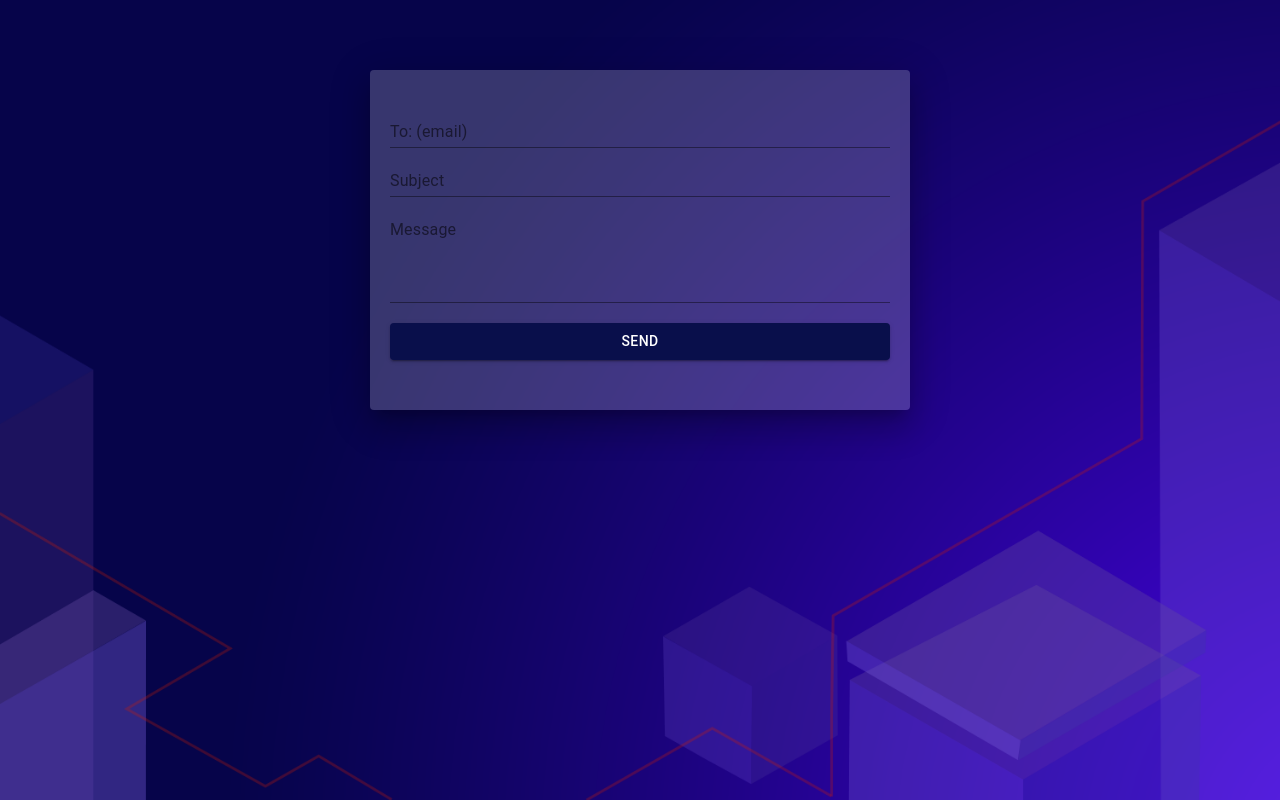
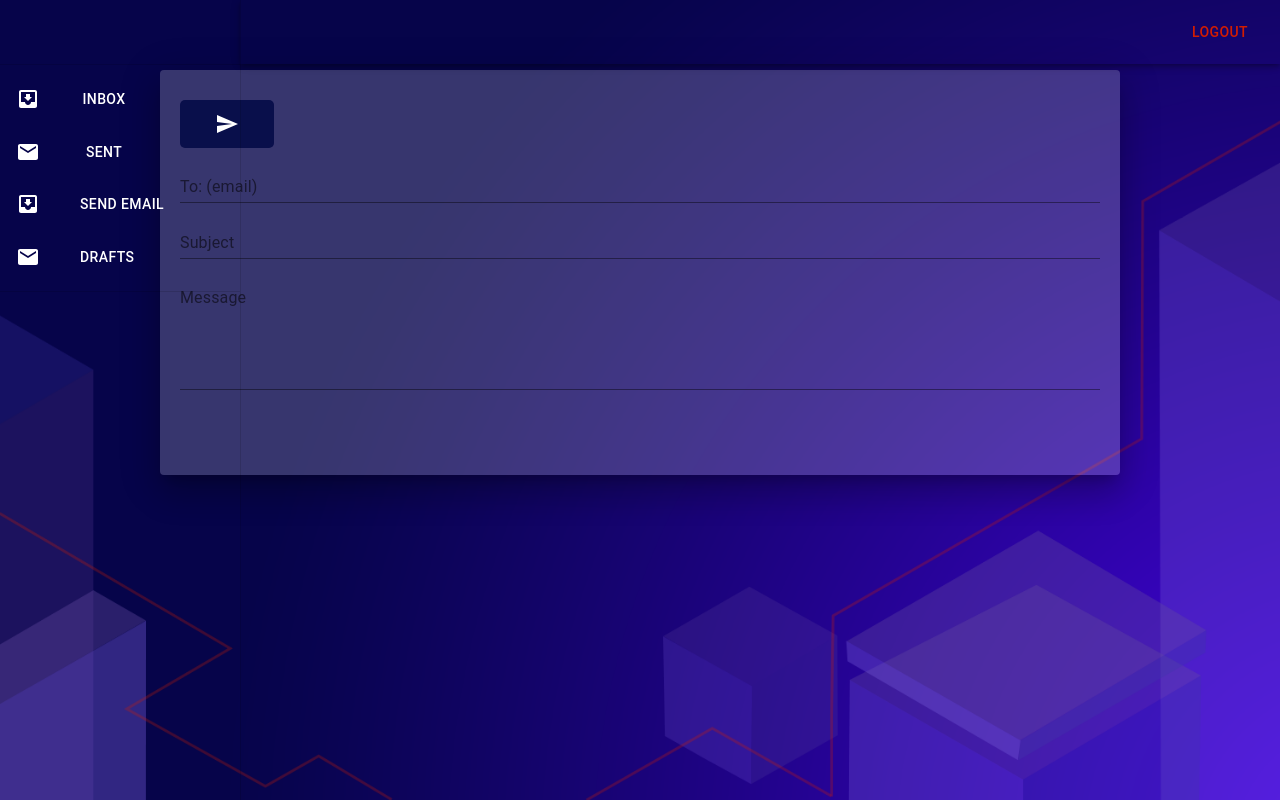
Before and after one commit to benceVadasz/get-to-know-lara-frontend, a React (Create React App) app: page /compose in a window 1280 px wide. Built offline with nearby package versions, Linux system fonts and the light colour scheme.

Commit message:
style compose component

```diff
--- a/src/pages/Compose.js
+++ b/src/pages/Compose.js
@@ -3,27 +3,26 @@ import {
     Grid,
     Paper,
     TextField,
-    Button,
-    Dialog,
-    DialogTitle,
-    DialogContent,
-    DialogContentText,
-    DialogActions
+    Button, Link,
 } from "@material-ui/core";
 import axios from "axios";
 import Spinner from "react-spinner-material";
 import {BASE_URL} from "../constants";
+import InboxHeader from "../components/InboxHeader";
+import InboxSideBar from "../components/InboxSideBar";
+import IconButton from "@material-ui/core/IconButton";
+import SendIcon from "@material-ui/icons/Send";
 
 function Compose() {
     const paperStyle = {
         backgroundColor: "rgba(255, 255, 255, 0.2)",
         padding: "30px 20px",
-        height: 280,
-        width: 500,
+        height: 345,
+        width: 920,
         margin: "70px auto",
     };
     const formStyle = {
-        height: 260,
+        height: 290,
         display: "flex",
         flexFlow: "column wrap",
         justifyContent: "space-between",
@@ -34,13 +33,12 @@ function Compose() {
         left: "50%",
         transform: "translate(-50%, -50%)",
     };
-    const messageStyle = { marginBottom: 20 };
-    const button = { color: "white", backgroundColor: "#090F4B"};
+    const messageStyle = { marginBottom: 0};
+    const button = { color: "white", backgroundColor: "#090F4B", width: 70, borderRadius: 5, '&:hover': {background: "#D31D00"}};
     const [email, setEmail] = useState("");
     const [subject, setSubject] = useState("");
     const [message, setMessage] = useState("");
     const [loading, setLoading] = useState(false);
-    const [open, setOpen] = useState(false);
 
     const submit = (e) => {
         if (message.length > 255) {
@@ -64,14 +62,9 @@ function Compose() {
                 })
                 .catch(function (error) {
                     alert('Email not found')
-                    setOpen(true)
                     window.location.href = "/compose";
                 });
         }
-    };
-
-    const handleClose = () => {
-        setOpen(false);
     };
 
     if (loading)
@@ -88,30 +81,22 @@ function Compose() {
 
     return (
         <div>
-            <div>
-                <Dialog
-                    open={open}
-                    onClose={handleClose}
-                    aria-labelledby="draggable-dialog-title"
-                >
-                    <DialogTitle style={{ cursor: 'move' }} id="draggable-dialog-title">
-                        Email not found
-                    </DialogTitle>
-                    <DialogContent>
-                        <DialogContentText>
-                            Please check if you entered the email correctly
-                        </DialogContentText>
-                    </DialogContent>
-                    <DialogActions>
-                        <Button autoFocus onClick={handleClose} color="primary">
-                            Ok
-                        </Button>
-                    </DialogActions>
-                </Dialog>
-            </div>
+            <InboxHeader/>
+            <InboxSideBar />
             <Grid>
                 <Paper elevation={20} style={paperStyle}>
                     <form id="form" style={formStyle} onSubmit={submit}>
+                        <IconButton
+                            style={button}
+                            component={Link}
+                            to="/mail/compose"
+                            aria-label="account of current user"
+                            aria-controls="menu-appbar"
+                            aria-haspopup="true"
+                            color="inherit"
+                        >
+                            <SendIcon />
+                        </IconButton>
                         <TextField
                             fullWidth
                             onChange={(e) => setEmail(e.target.value)}
@@ -136,11 +121,8 @@ function Compose() {
                             name="Message"
                             placeholder="Message..."
                             multiline
-                            rows={4}
+                            rows={5}
                         />
-                        <Button type="submit" variant="contained" style={button}>
-                            Send
-                        </Button>
                     </form>
                 </Paper>
             </Grid>
```
